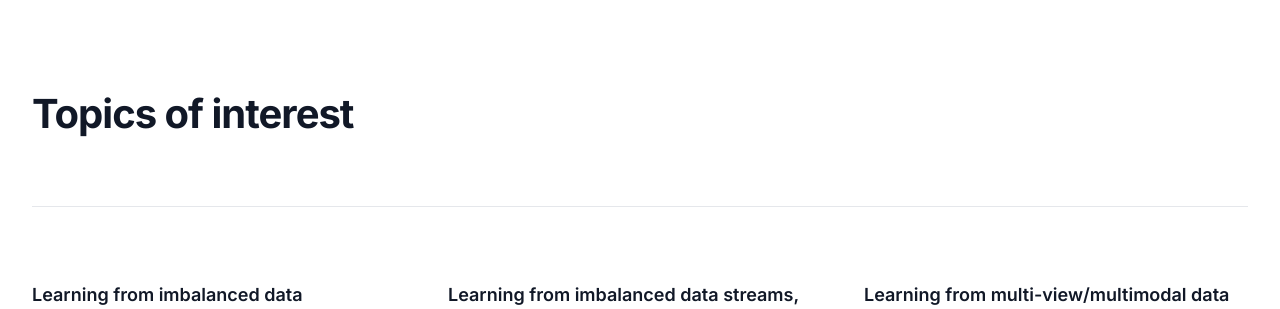
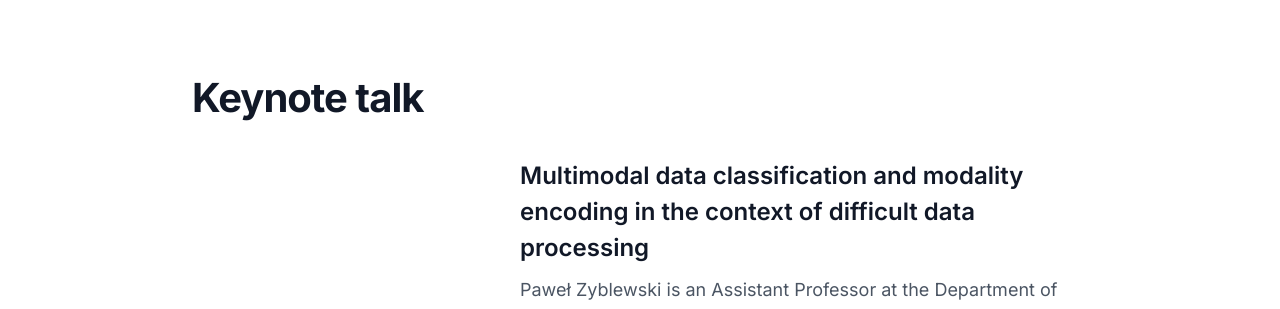
Before and after one commit to w4k2/cldd.kssk.pwr.edu.pl, a Next.js app: page / in a window 1280 px wide. Shown: the part 1536-1845 px from the top of the page. Built offline with nearby package versions, Linux system fonts and the light colour scheme.

Commit message:
Keynote.

```diff
--- a/src/app/page.tsx
+++ b/src/app/page.tsx
@@ -16,7 +16,7 @@ export default function Home() {
       <main>
         <Hero />
         <About />
-        {/* <Keynote /> */}
+        <Keynote />
         <Topics />
         <KeyDates />
         <Submission />
```
